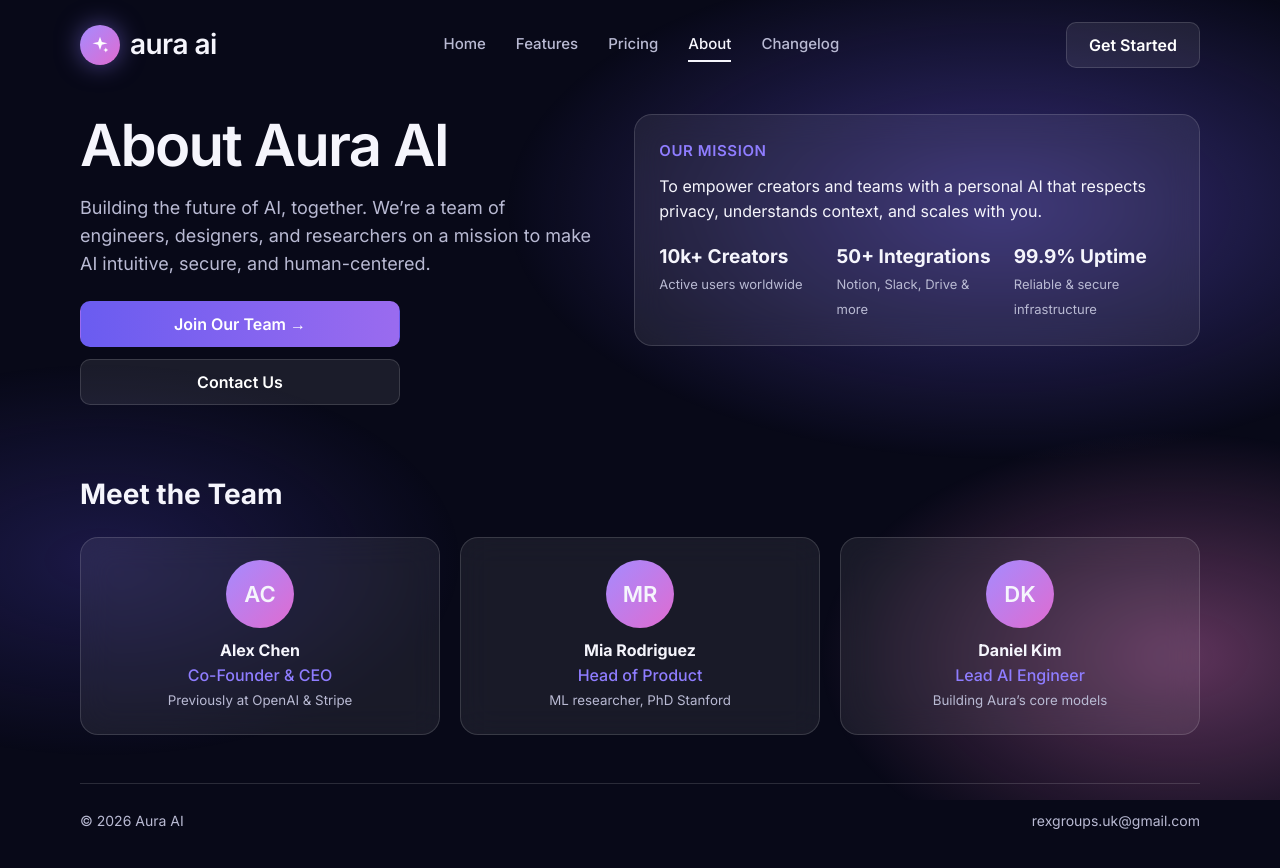
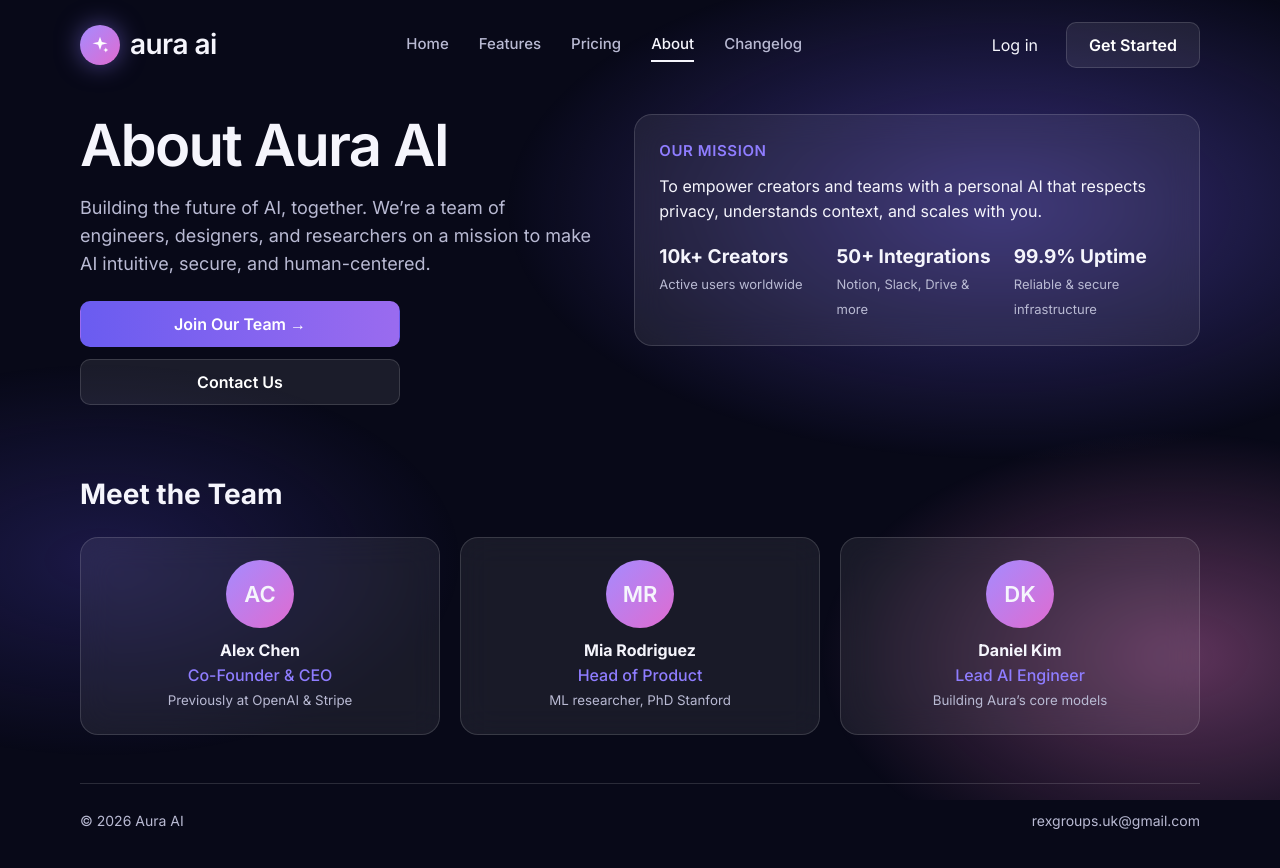
Before and after one commit to dhanielprince001-ship-it/Rexaura_ai, a website: page about.html in a window 1280 px wide. Drawn offline with Linux system fonts and the light colour scheme.

Commit message:
Update navigation links and buttons in about.html

```diff
--- a/about.html
+++ b/about.html
@@ -12,8 +12,8 @@
 <header class="w nav">
 <button class="menu" id="menu" aria-label="Menu" aria-expanded="false" aria-controls="lk"><svg viewBox="0 0 24 24"><path d="M4 7h16M4 12h16M4 17h16"/></svg></button>
 <a class="logo" href="/"><i><svg viewBox="0 0 24 24"><path d="M12 2l2.2 6.3L21 10l-6.8 1.7L12 18l-2.2-6.3L3 10l6.8-1.7zM19 15l.9 2.1L22 18l-2.1.9L19 21l-.9-2.1L16 18l2.1-.9z"/></svg></i>aura ai</a>
-<nav class="lk" id="lk" aria-label="Main"><a href="/">Home</a><a href="/features.html">Features</a><a href="/pricing.html">Pricing</a><a href="/about.html" class="on" aria-current="page">About</a><a href="/changelog.html">Changelog</a><a class="mo btn p" href="/#chat">Get Started</a></nav>
-<a class="btn gs" href="/#chat">Get Started</a>
+<nav class="lk" id="lk" aria-label="Main"><a href="/">Home</a><a href="/features.html">Features</a><a href="/pricing.html">Pricing</a><a href="/about.html" class="on" aria-current="page">About</a><a href="/changelog.html">Changelog</a><a class="mo btn" href="/account.html">Log in</a><a class="mo btn p" href="/account.html#signup">Get Started</a></nav>
+<a class="li" href="/account.html">Log in</a><a class="btn gs" href="/account.html#signup">Get Started</a>
 </header>
 <main id="main">
 <section class="w"><div class="two"><div><h1>About Aura AI</h1><p class="lead" style="margin-top:16px">Building the future of AI, together. We’re a team of engineers, designers, and researchers on a mission to make AI intuitive, secure, and human-centered.</p>
```
